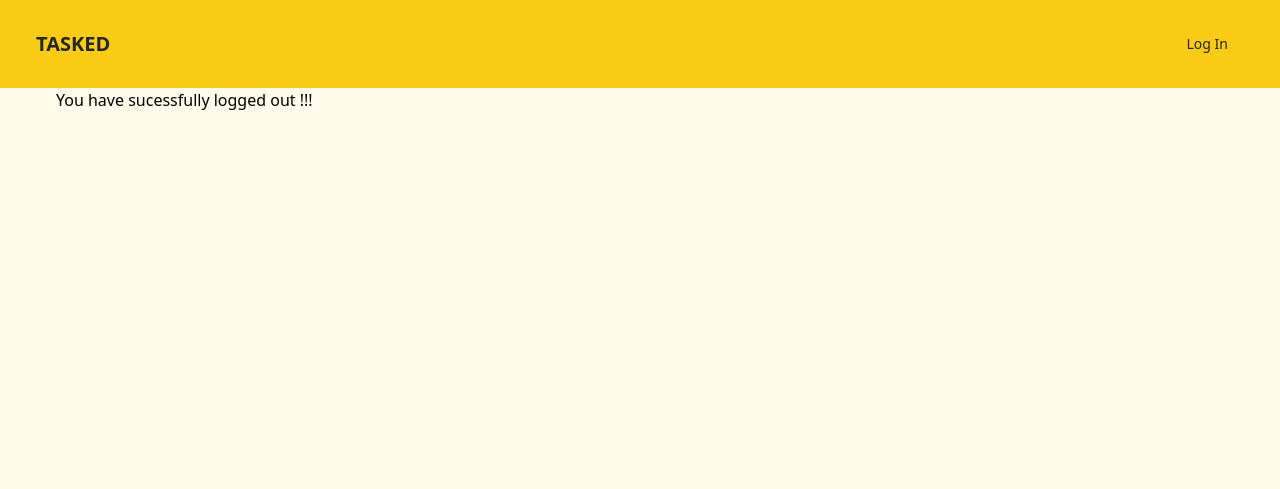
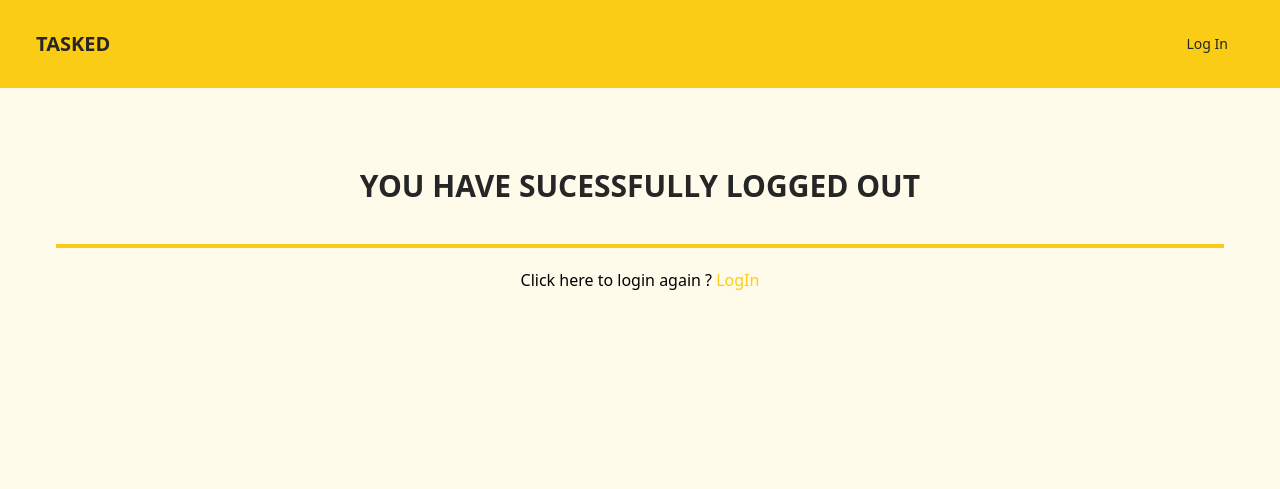
Before and after one commit to MKMukeshkannan/todo-app, a Django app: page /logout/ in a window 1280 px wide. Shown: the top 489 px of the page. Run offline with Django 4.2, Linux system fonts and the light colour scheme; some libraries are stand-ins or nearby versions.

Commit message:
COMPLETELY STYLED WEBAPP - STYLED LOGOUT PAGE

```diff
--- a/user/templates/user/logout.html
+++ b/user/templates/user/logout.html
@@ -1,5 +1,8 @@
 {% extends 'todo/base.html' %}
 
 {% block content %}
-    <h1>You have sucessfully logged out !!! </h1>
+    <div class = "max-w-full mt-20 mx-auto">
+        <h1 class = 'mb-5 pb-5 font-bold text-neutral-800 text-center text-3xl'>YOU HAVE SUCESSFULLY LOGGED OUT</h1>
+        <p class = 'mb-10 py-5 border-t-4 border-yellow-400 text-center text-base'>Click here to login again ? <a class = "text-yellow-400 hover:text-yellow-300" href="{% url 'login' %}">LogIn</a></p>
+    </div>
 {% endblock content %}
```
